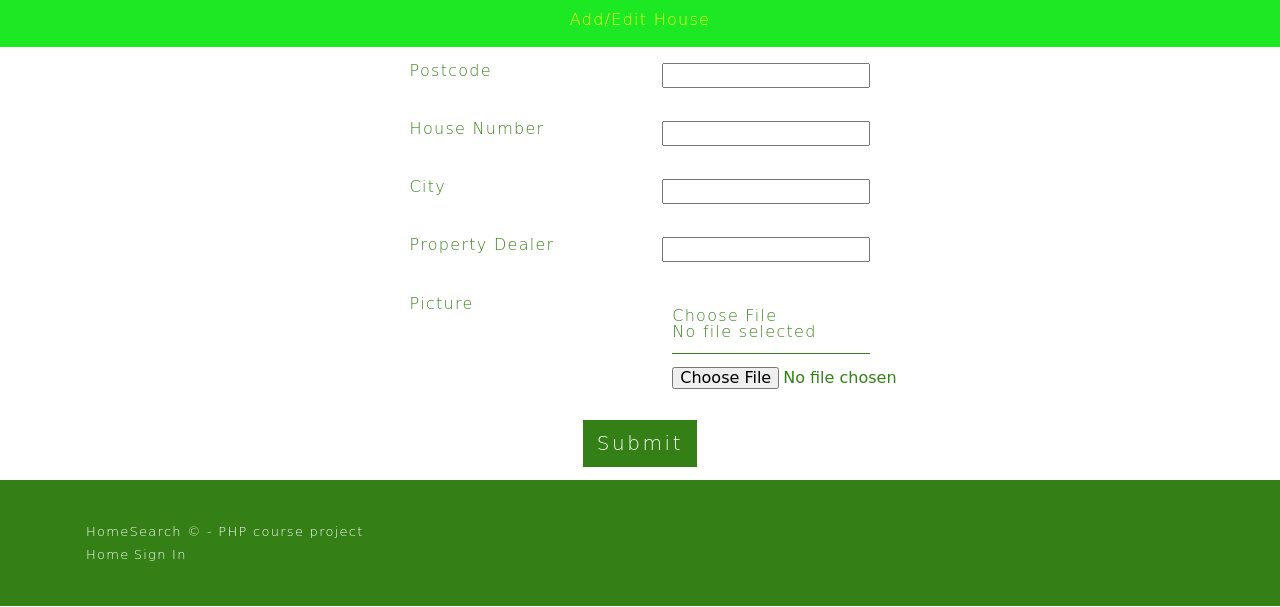
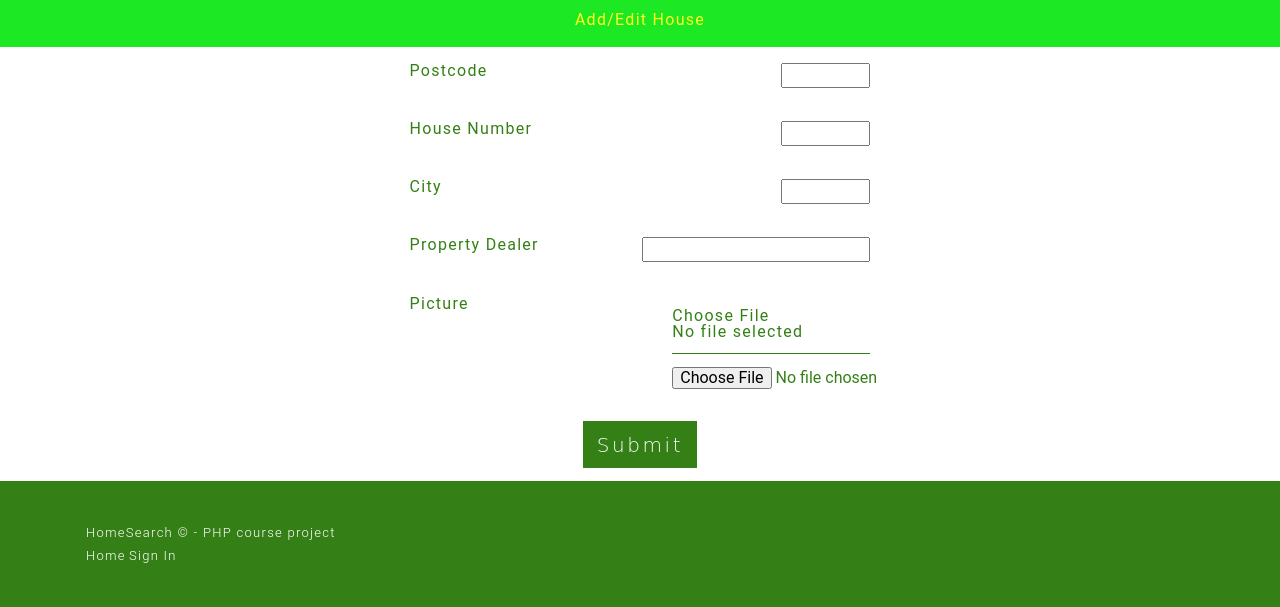
Before and after one commit to ppriyadarshini123/HTML_Template, a PHP site: page /Payal_Priyadarshini_PHP_Project_Template/admin/addHouse.php in a window 1280 px wide. Shown: the part 322-929 px from the top of the page. Run offline with PHP 8.4, Linux system fonts and the light colour scheme; some libraries are stand-ins or nearby versions; some web fonts are replaced.

Commit message:
few css changes

```diff
--- a/build/css/main.css
+++ b/build/css/main.css
@@ -30,7 +30,13 @@
 
 body
 {
-/*    font-family: "Roboto", Sans-serif; background-color: #fff;*/
+   font-family: "Roboto", Sans-serif; background-color: #fff;*/
+/*    font-family: parkside, cursive;
+    font-style: normal;
+    font-weight: 100;*/
+}
+
+@font-face {
     font-family: parkside, cursive;
     font-style: normal;
     font-weight: 100;
@@ -240,6 +246,20 @@
         font-weight: 400;
         font-style: normal;
     }
+
+    input[type=number]
+    {
+        width: 30vw;
+    }
+    input[type=text]
+    {
+        width: 35vw;
+    }
+    select
+    {
+        width: 31vw;
+    }
+
     .align
     {
         color: #358016;
@@ -306,7 +326,7 @@
     {
         margin-bottom: 1vw;
         text-align: center;
-        margin-top: 5vw;
+        margin-top: 3vw;
     }
 
     .hImage
@@ -352,7 +372,7 @@
 
     .mobile
     {
-        max-width: fit-content;
+        width: 359px;
     }
 
     .con
@@ -366,6 +386,11 @@
     .housedetails
     {
 
+    }
+
+    .carousel-inner
+    {
+        margin-bottom: 1vw;
     }
 
     .resStreetNameDetails
@@ -627,8 +652,8 @@
 
     .alignBtn
     {
-        /*    margin-top: 1vw;
-            margin-left: 2vw;*/
+        margin-top: 7vw;
+        margin-bottom: 7vw;
         text-align: center;
     }
 
@@ -845,6 +870,23 @@
         font-weight: 400;
         font-style: normal;
     }
+
+    input[type=number]
+    {
+        width: 11vw;
+    }
+
+    input[type=text]
+    {
+        width: 17vw;
+    }
+
+    select
+    {
+        width: 11vw;
+    }
+
+
     .align
     {
         color: #358016;
@@ -862,6 +904,7 @@
     .fields
     {
         text-align: center;
+        font-size: 2vw;
     }
 
     .btnSubmit
@@ -917,6 +960,10 @@
     {
 
     }
+    .mobile
+    {
+        width:90%;
+    }
 
     .resStreetName
     {
@@ -960,6 +1007,10 @@
     .housedetails
     {
 
+    }
+    .carousel-inner
+    {
+        margin-bottom: 1vw;
     }
 
     .resStreetNameDetails
@@ -1068,6 +1119,7 @@
         margin-top: 1vw;
         border-bottom: 1px solid #358016;
         padding-bottom: 1vw;
+        width: 100%;
     }
     .password
     {
@@ -1214,8 +1266,8 @@
 
     .alignBtn
     {
-        /*    margin-top: 1vw;
-            margin-left: 2vw;*/
+        margin-top: 1vw;
+        margin-bottom: 1vw;
         text-align: center;
     }
 
@@ -1430,6 +1482,23 @@
         font-weight: 400;
         font-style: normal;
     }
+
+     input[type=number]
+    {
+        width: 7vw;
+    }
+
+     input[type=text]
+    {
+        width: 7vw;
+    }
+
+    select
+    {
+        width: 7vw;
+    }
+
+
     .align
     {
         color: #358016;
@@ -1493,7 +1562,7 @@
     {
         margin-bottom: 1vw;
         text-align: center;
-        margin-top: 1vw;
+
     }
 
     .hImage
@@ -1543,6 +1612,11 @@
     .housedetails
     {
 
+    }
+
+    .carousel-inner
+    {
+        margin-bottom: 1vw;
     }
 
     .resStreetNameDetails
@@ -1795,8 +1869,8 @@
 
     .alignBtn
     {
-        /*    margin-top: 1vw;
-            margin-left: 2vw;*/
+            margin-top: 1vw;
+          /*  margin-left: 2vw;*/
         text-align: center;
     }
 
@@ -2039,6 +2113,22 @@
         margin-right: auto;
         margin-bottom: 1vw;
     }
+    input[type=number]
+    {
+        width: 7vw;
+    }
+
+     input[type=text]
+    {
+        width: 7vw;
+    }
+
+    select
+    {
+        width: 7vw;
+    }
+
+
     .mainName
     {
         font-size: 42px;
@@ -2112,7 +2202,7 @@
     .indexSubmit
     {
         margin-bottom: 1vw;
-        margin-top: 2vw;
+
         text-align: center;
     }
 
@@ -2163,6 +2253,11 @@
     .housedetails
     {
 
+    }
+
+    .carousel-inner
+    {
+        margin-bottom: 1vw;
     }
 
     .resStreetNameDetails
@@ -2413,8 +2508,8 @@
 
     .alignBtn
     {
-        /*    margin-top: 1vw;
-            margin-left: 2vw;*/
+            margin-top: 1vw;
+           /* margin-left: 2vw;*/
         text-align: center;
     }
 
--- a/index.php
+++ b/index.php
@@ -125,7 +125,7 @@
                                     } else {
                                         echo "no-image-359x198.png";
                                     }
-                                    ?>" class="mobile" width="432"  height="239" title="Click for House Details"
+                                    ?>" class="mobile"  title="Click for House Details"
                                          alt="Click for House Details">
                                 </picture>
                             </a><!--/hImage-->
```
Also changed, not shown: includes/banner.php (+4 -4 lines).
